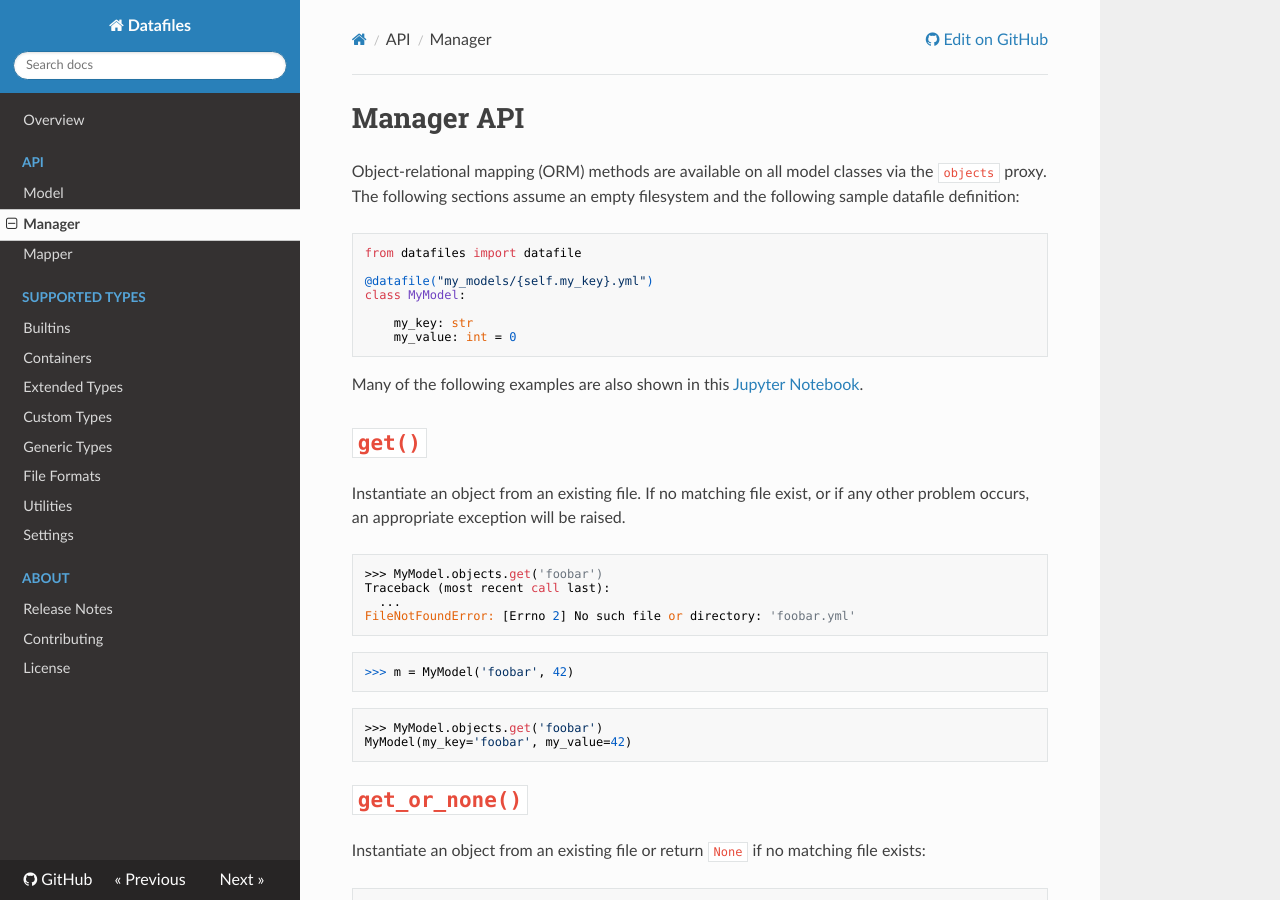
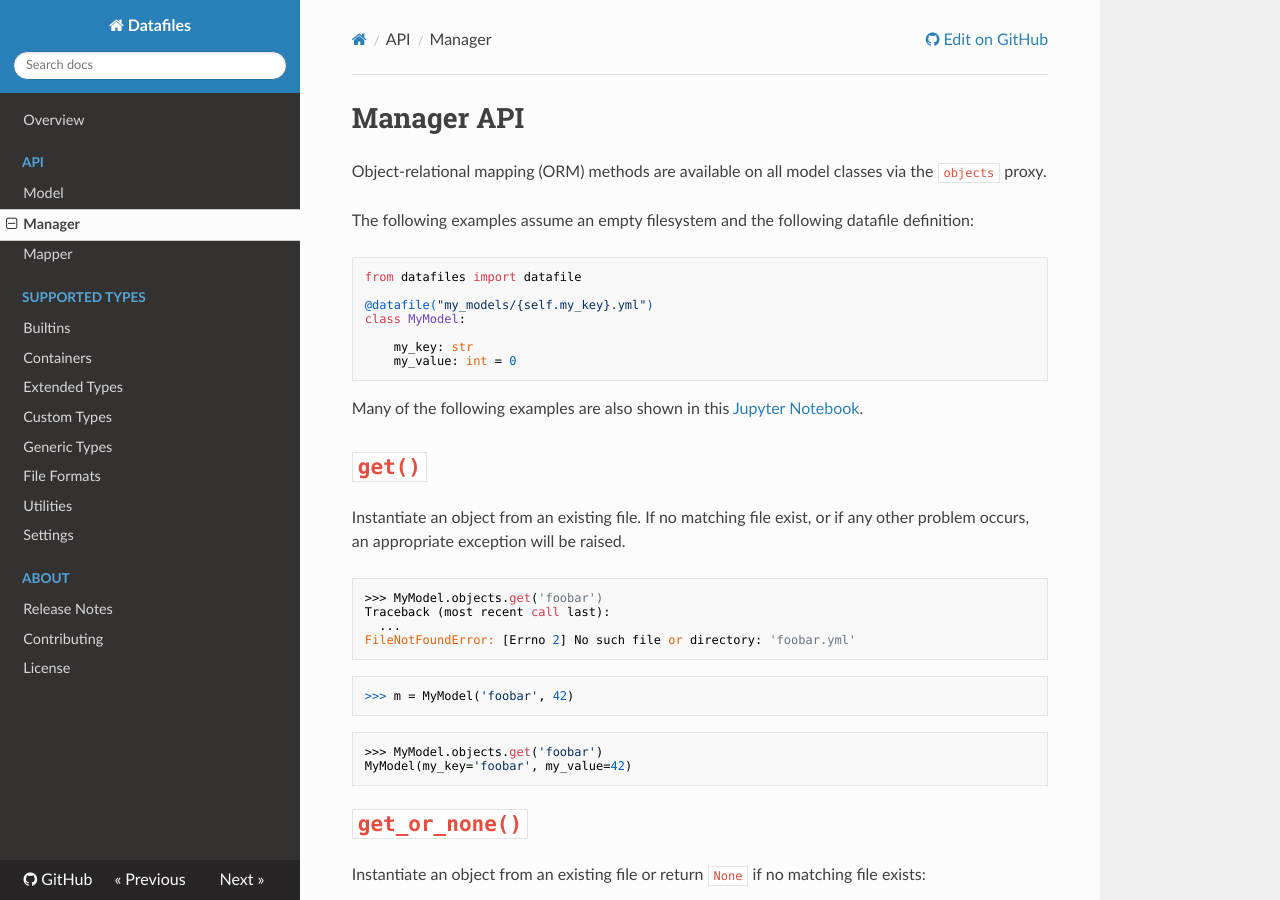
Before and after one commit to jacebrowning/datafiles, an MkDocs documentation site: the page built from docs/api/manager.md, in a window 1280 px wide and 900 px high. Built offline with MkDocs 1.6.1, drawn with Linux system fonts in a browser that asks for light colours; nearby versions of some CDN libraries.

Commit message:
Add spacing

````diff
--- a/docs/api/manager.md
+++ b/docs/api/manager.md
@@ -1,6 +1,8 @@
 <h1>Manager API</h1>
 
-Object-relational mapping (ORM) methods are available on all model classes via the `objects` proxy. The following sections assume an empty filesystem and the following sample datafile definition:
+Object-relational mapping (ORM) methods are available on all model classes via the `objects` proxy.
+
+The following examples assume an empty filesystem and the following datafile definition:
 
 ```python
 from datafiles import datafile
````
